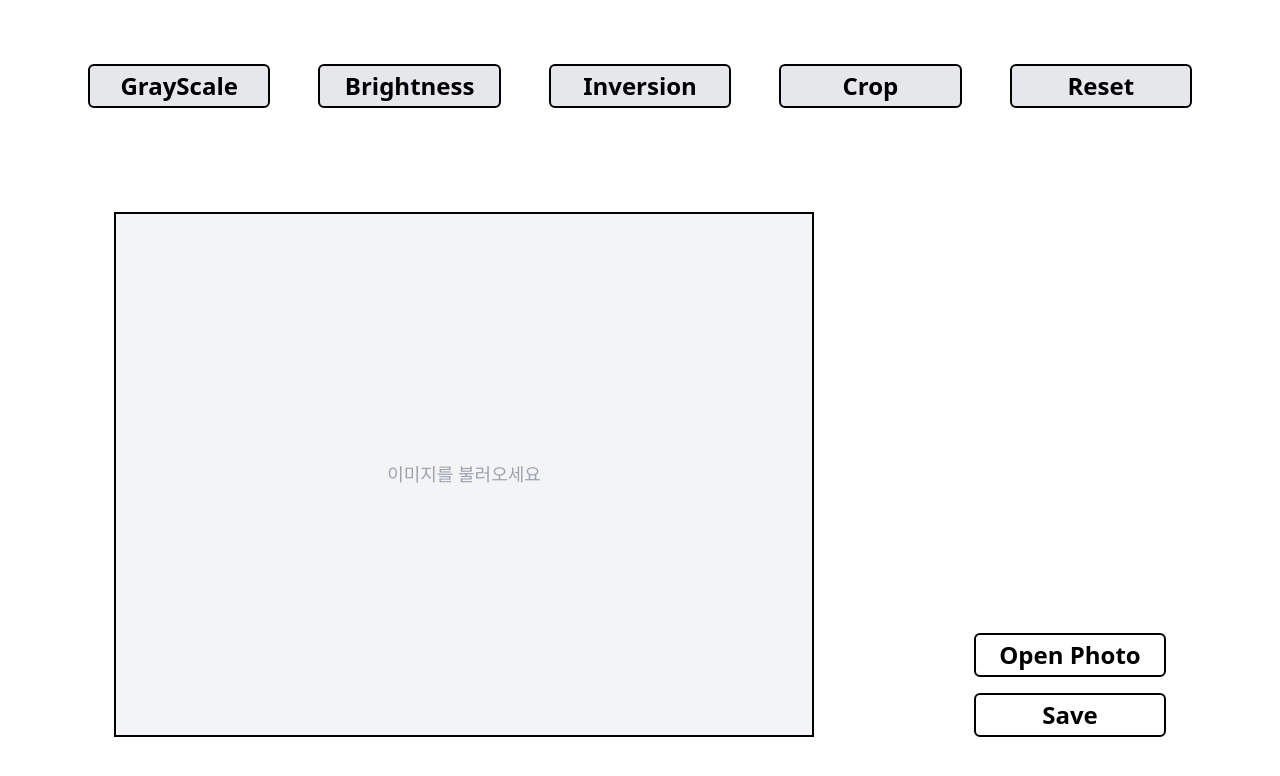
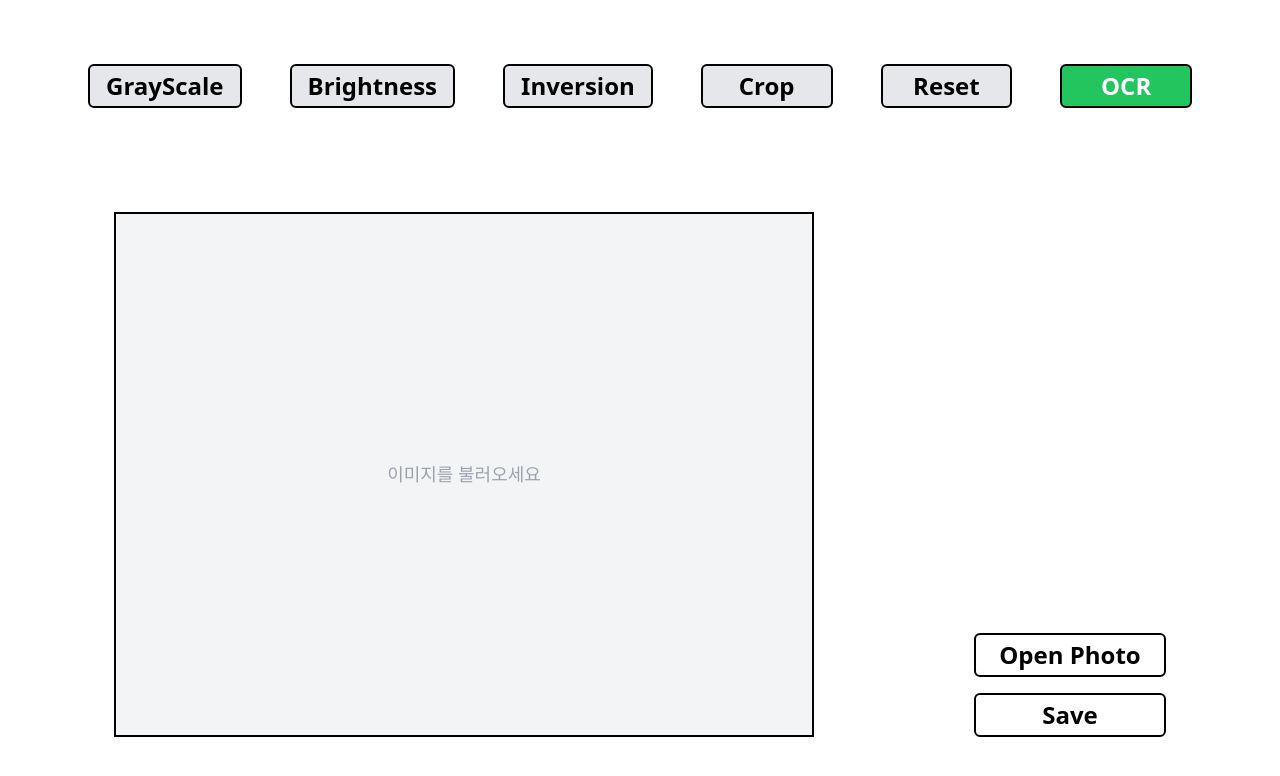
Before and after one commit to woowa-opencourse/image-processing, a React app in the folder frontend/react-ts/: page / in a window 1280 px wide. Shown: the top 776 px of the page. Built offline with nearby package versions, Linux system fonts and the light colour scheme; the HTML template or start-up script is replaced by a standard one.

Commit message:
feat(text extraction): frontend ui 완성

```diff
--- a/frontend/react-ts/src/api/imageApi.ts
+++ b/frontend/react-ts/src/api/imageApi.ts
@@ -37,3 +37,42 @@ export async function callFilterAPI(
         throw error;
     }
 }
+
+export async function callOcrAPI(
+    file: File,
+    endpoint: string,
+): Promise<string> {
+    const formData = new FormData();
+    formData.append('file', file);
+
+    const apiUrl = endpoint;
+
+    try {
+        const response = await fetch(apiUrl, {
+            method: 'POST',
+            body: formData,
+        });
+
+        if (!response.ok) {
+            let errorMessage = `[ERROR] 서버 오류: ${response.status}`;
+            try {
+                const errorBody = await response.json();
+                errorMessage += ` - ${errorBody.message || JSON.stringify(errorBody)}`;
+            } catch (e) {
+                errorMessage += ` - ${await response.text()}`;
+            }
+            throw new Error(errorMessage);
+        }
+
+        const result = await response.json();
+
+        if (result && result.text !== undefined) {
+            return result.text;
+        } else {
+            throw new Error("OCR API에서 유효한 텍스트 결과를 받지 못했습니다.");
+        }
+    } catch (error) {
+        console.error(`[ERROR] OCR 처리 실패: `, error);
+        throw error;
+    }
+}
--- a/frontend/react-ts/src/components/EditorPanel.tsx
+++ b/frontend/react-ts/src/components/EditorPanel.tsx
@@ -7,21 +7,59 @@ interface Props {
     isBrightnessMode: boolean;
     brightnessAdjustment: number;
     onBrightnessChange: (value: number) => void;
+    ocrResult: string | null;
 }
 
-const buttons: FilterType[] = ["GrayScale", "Brightness", "Inversion", "Crop", "Reset"];
+const buttons: FilterType[] = ["GrayScale", "Brightness", "Inversion", "Crop", "Reset", "OCR"];
 
 export default function EditorPanel({
     onFilter,
     cropMode,
     isBrightnessMode,
     brightnessAdjustment,
-    onBrightnessChange
+    onBrightnessChange,
+    ocrResult
 }: Props) {
+    const isOcrLoading = ocrResult === "텍스트 인식 중...";
+    const isOcrError = ocrResult && ocrResult.includes("OCR 인식 실패");
+
     // 이벤트 객체를 받아 값만 넘김
     const handleSliderChange = useCallback((e: React.ChangeEvent<HTMLInputElement>) => {
         onBrightnessChange(Number(e.target.value));
     }, [onBrightnessChange]);
+
+    const renderOcrResult = () => {
+        if (!ocrResult || ocrResult === "") {
+            return null;
+        }
+
+        if (isOcrLoading) {
+            // 로딩 상태 (Tailwind CSS 스피너 예시)
+            return (
+                <div className="flex flex-col items-center justify-center p-6 text-blue-600 bg-blue-50 rounded-lg">
+                    <div className="w-8 h-8 border-4 border-blue-200 border-l-blue-600 rounded-full animate-spin"></div>
+                    <p className="mt-2 text-lg font-semibold">텍스트 인식 중...</p>
+                </div>
+            );
+        }
+
+        // 결과 또는 에러 표시
+        return (
+            <div className="w-full flex flex-col gap-2 p-4 border border-gray-300 rounded-md bg-white">
+                <h4 className="text-xl font-bold">OCR 추출 결과</h4>
+                <textarea
+                    readOnly
+                    className={`
+                        w-full min-h-[150px] p-3 text-sm rounded-lg border resize-y
+                        ${isOcrError ? 'border-red-500 bg-red-50 text-red-800' : 'border-gray-300 bg-gray-100 text-gray-800'}
+                    `}
+                    value={ocrResult}
+                    placeholder={isOcrError ? "OCR 처리 중 오류가 발생했습니다." : "추출된 텍스트입니다."}
+                    rows={8}
+                />
+            </div>
+        );
+    };
 
     return (
         <div className="w-full flex flex-col gap-4 p-4">
@@ -29,23 +67,33 @@ export default function EditorPanel({
                 {buttons.map((button) => {
                     const isCrop = button === "Crop";
                     const isBrightness = button === "Brightness"
+                    const isOcr = button === "OCR";
+
+                    const ocrClass = isOcr
+                        ? (isOcrLoading ? "bg-yellow-500 text-white cursor-not-allowed opacity-70" : "bg-green-500 text-white hover:bg-green-600")
+                        : null;
+
+                    const buttonContent = isOcr && isOcrLoading ? "인식 중..." : button;
 
                     return (
                         <button
                             key={button}
                             onClick={() => onFilter(button)}
+                            disabled={isOcr && isOcrLoading}
                             className={`
                                 border-2 border-black px-4 py-1 font-semibold text-2xl
                                 flex-1 mx-4 rounded-md transition
                                 ${isCrop
                                 ? (cropMode ? "bg-red-500 text-white" : "bg-gray-200 hover:bg-gray-300")
-                                : isBrightness // 💡 Brightness 모드일 때 배경색 변경
+                                : isBrightness
                                     ? (isBrightnessMode ? "bg-blue-500 text-white" : "bg-gray-200 hover:bg-gray-300")
-                                    : "bg-gray-200 hover:bg-gray-100"
+                                    : isOcr
+                                        ? ocrClass
+                                        : "bg-gray-200 hover:bg-gray-100"
                             }
                             `}
                         >
-                            {button}
+                            {buttonContent}
                         </button>
                     );
                 })}
@@ -66,6 +114,8 @@ export default function EditorPanel({
                     />
                 </div>
             )}
+
+            {renderOcrResult()}
         </div>
     );
 }
--- a/frontend/react-ts/src/components/ImageEditor.tsx
+++ b/frontend/react-ts/src/components/ImageEditor.tsx
@@ -9,6 +9,7 @@ export default function ImageEditor() {
         isCropMode,
         isBrightnessMode,
         brightnessAdjustment,
+        ocrResult,
         handleOpenPhoto,
         handleFilter,
         handleBrightnessChange,
@@ -32,6 +33,7 @@ export default function ImageEditor() {
                 isBrightnessMode = {isBrightnessMode}
                 brightnessAdjustment = {brightnessAdjustment}
                 onBrightnessChange = {handleBrightnessChange}
+                ocrResult = {ocrResult}
             />
             <div className = "flex flex-col md:flex-row justify-center items-end gap-x-40 gap-y-10 p-8 w-full max-w-[1200px] mx-auto">
                 <ImageCanvas
--- a/frontend/react-ts/src/hooks/useImageEditor.ts
+++ b/frontend/react-ts/src/hooks/useImageEditor.ts
@@ -1,15 +1,14 @@
 import {useState, useCallback} from "react";
-import { callFilterAPI } from '../api/imageApi';
+import {callFilterAPI, callOcrAPI} from '../api/imageApi';
 
-export type FilterType = 'GrayScale' | 'Inversion' | 'Brightness' | 'Crop' | 'Reset';
-// 'BackgroundRemove', 'TextExtraction' 추가
+export type FilterType = 'GrayScale' | 'Inversion' | 'Brightness' | 'Crop' | 'Reset' | 'OCR';
 
 const FILTER_URLS: { [key: string]: string } = {
     "GrayScale": "/api/image/grayscale",
     "Inversion": "/api/image/invert",
     "Brightness": "/api/image/brightness",
-    "Crop": "/api/image/crop"
-    //'BackgroundRemove', 'TextExtraction' 추가
+    "Crop": "/api/image/crop",
+    "OCR": "/api/image/ocr"
 }
 
 export function useImageEditor() {
@@ -21,7 +20,7 @@ export function useImageEditor() {
     const [isCropMode, setIsCropMode] = useState(false);
     const [filterHistory, setFilterHistory] = useState<FilterType[]>([]);
     const [baseFileForBrightness, setBaseFileForBrightness] = useState<File | null>(null);
-
+    const [ocrResult, setOcrResult] = useState<string | null>(null);
 
     // 모든 상태를 초기화하는 함수
     const resetState = useCallback((resetFile: File | null) => {
@@ -30,6 +29,7 @@ export function useImageEditor() {
         setBrightnessAdjustment(0);
         setFilterHistory([]);
         setBaseFileForBrightness(null);
+        setOcrResult(null);
 
         if(resetFile){
             setFile(resetFile);
@@ -46,6 +46,7 @@ export function useImageEditor() {
         setBrightnessAdjustment(0);
         setIsCropMode(false);
         setIsBrightnessMode(false);
+        setOcrResult(null);
 
         const selectedFile = e.target.files?.[0];
         if(!selectedFile){
@@ -60,6 +61,20 @@ export function useImageEditor() {
     const handleFilter = useCallback(async (type: FilterType) => {
         if(!file){
             alert("이미지를 먼저 선택하세요.");
+            return;
+        }
+
+        if (type === "OCR") {
+            setOcrResult("텍스트 인식 중...");
+            const url = FILTER_URLS[type];
+
+            try {
+                const resultText = await callOcrAPI(file, url);
+                setOcrResult(resultText);
+            } catch (error) {
+                console.error("OCR 처리 중 오류 발생:", error);
+                setOcrResult("OCR 인식 실패: " + (error instanceof Error ? error.message : "알 수 없는 오류"));
+            }
             return;
         }
 
@@ -97,6 +112,7 @@ export function useImageEditor() {
         setIsCropMode(false);
         setIsBrightnessMode(false);
         setBaseFileForBrightness(null);
+        setOcrResult(null);
 
         const newHistory = [...filterHistory, type];
         setFilterHistory(newHistory);
@@ -106,9 +122,13 @@ export function useImageEditor() {
             "adjustment": String(brightnessAdjustment)
         };
 
-
-        // callFilterAPI를 통해 파일 업데이트 및 이미지 url 설정
-        await callFilterAPI(file!, url, setFile, setImage, extraData);
+        try {
+            // callFilterAPI를 통해 파일 업데이트 및 이미지 url 설정
+            await callFilterAPI(file!, url, setFile, setImage, extraData);
+            setFilterHistory(newHistory); // 성공 시에만 히스토리 업데이트
+        } catch (error) {
+            console.error("필터 처리 중 오류 발생:", error);
+        }
     }, [file, originalFile, resetState, setFile, setImage, filterHistory, brightnessAdjustment]);
 
     // brightness 슬라이더 변경 핸들러
@@ -117,6 +137,7 @@ export function useImageEditor() {
             return;
         }
         setBrightnessAdjustment(value);
+        setOcrResult(null);
 
         await callFilterAPI(baseFileForBrightness, FILTER_URLS["Brightness"], setFile, setImage, {
             "filterHistory": JSON.stringify(filterHistory),
@@ -131,6 +152,7 @@ export function useImageEditor() {
         setIsCropMode(false);
         setIsBrightnessMode(false);
         setBaseFileForBrightness(null);
+        setOcrResult(null);
 
         await callFilterAPI(file, FILTER_URLS["Crop"], setFile, setImage, {
             "x1": String(Math.round(coords.x1)),
@@ -146,6 +168,7 @@ export function useImageEditor() {
         isCropMode,
         isBrightnessMode,
         brightnessAdjustment,
+        ocrResult,
         handleOpenPhoto,
         handleFilter,
         handleBrightnessChange,
```
